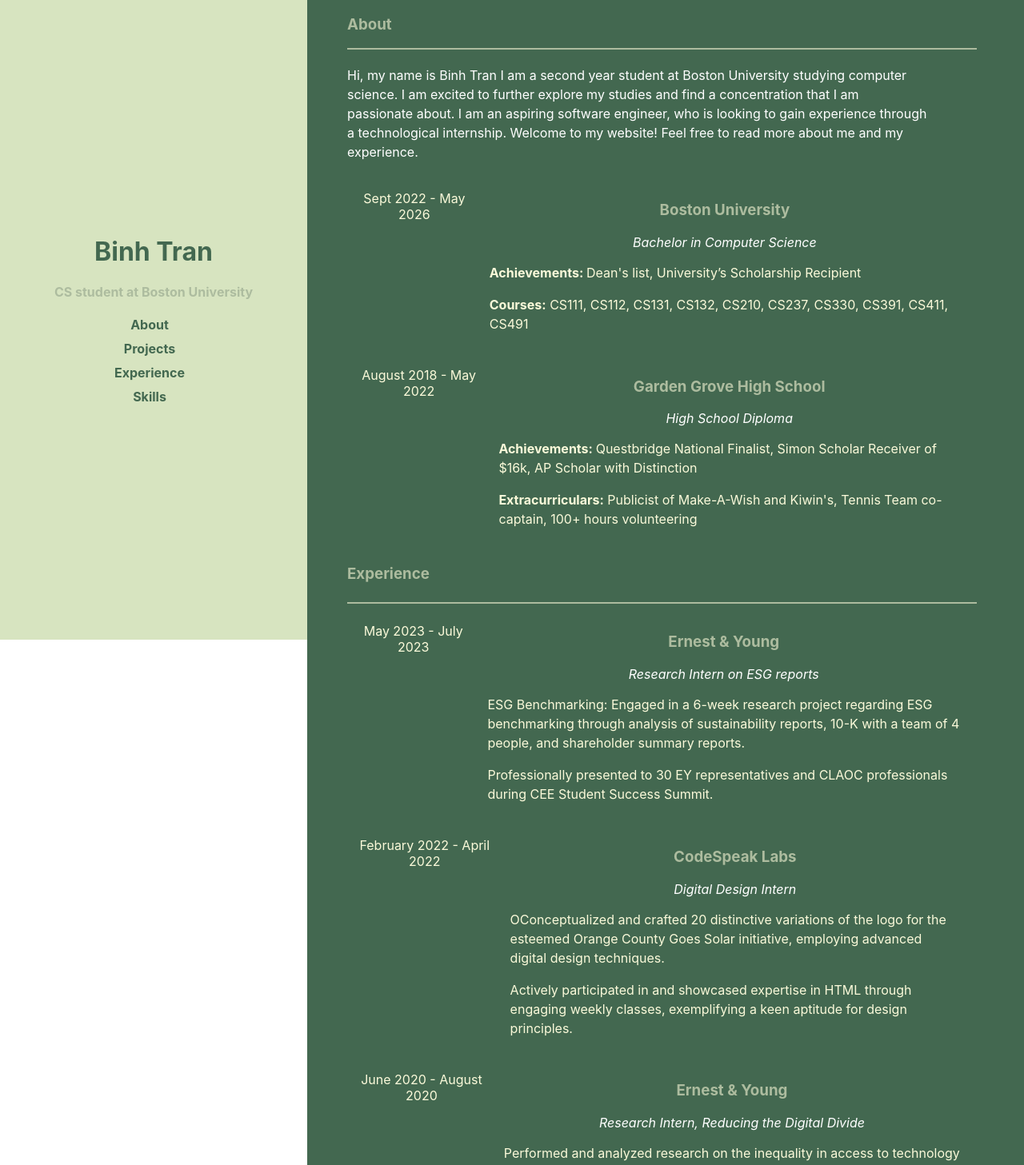
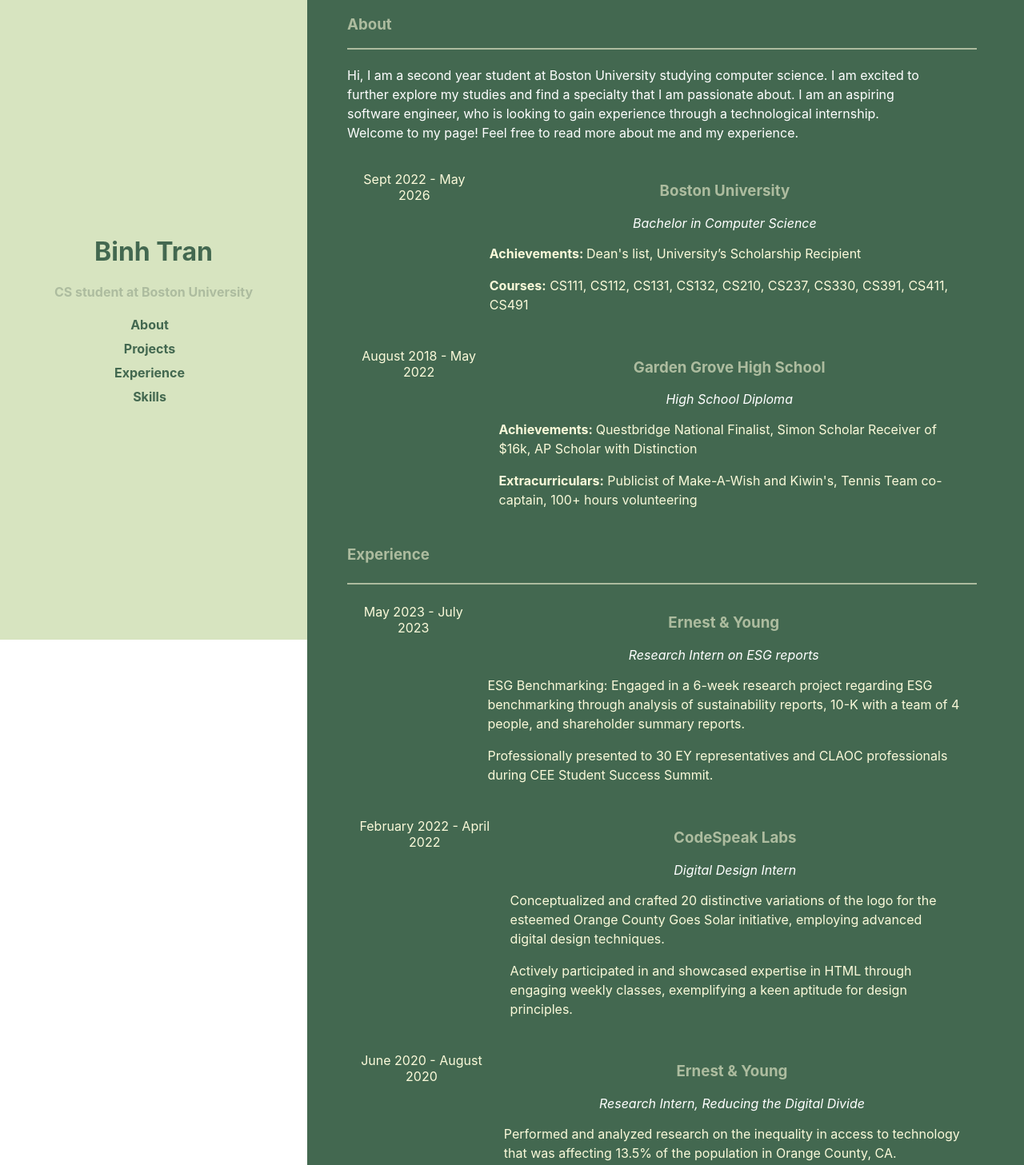
Before and after one commit to binhttran/Personal-Portfolio, a React (Create React App) app: page / in a window 1280 px wide. Shown: the top 1457 px of the page at 80% size. Built offline with nearby package versions, Linux system fonts and the light colour scheme.

Commit message:
final final

```diff
--- a/src/components/About.jsx
+++ b/src/components/About.jsx
@@ -105,8 +105,8 @@
                 <Line/>
 
                     <About>
-                        Hi, my name is Binh Tran I am a second year student at Boston University studying computer science. I am excited to further explore my studies and find a concentration that I am passionate about. I am an aspiring software engineer, who is looking to gain experience through a technological internship.
-                        Welcome to my website! Feel free to read more about me and my experience.
+                        Hi, I am a second year student at Boston University studying computer science. I am excited to further explore my studies and find a specialty that I am passionate about. I am an aspiring software engineer, who is looking to gain experience through a technological internship.
+                        Welcome to my page! Feel free to read more about me and my experience.
                     </About>
             </EachSection>
 
--- a/src/components/Experience.jsx
+++ b/src/components/Experience.jsx
@@ -116,7 +116,7 @@
                         <SubTitle>CodeSpeak Labs</SubTitle>
                         <Position>Digital Design Intern</Position>
 
-                            <Description>OConceptualized and crafted 20 distinctive variations of the logo for the esteemed Orange County Goes Solar initiative, employing advanced digital design techniques.</Description>
+                            <Description>Conceptualized and crafted 20 distinctive variations of the logo for the esteemed Orange County Goes Solar initiative, employing advanced digital design techniques.</Description>
                             <Description>Actively participated in and showcased expertise in HTML through engaging weekly classes, exemplifying a keen aptitude for design principles.</Description>
                         </Wrapper2>
                     </Wrapper>
```
